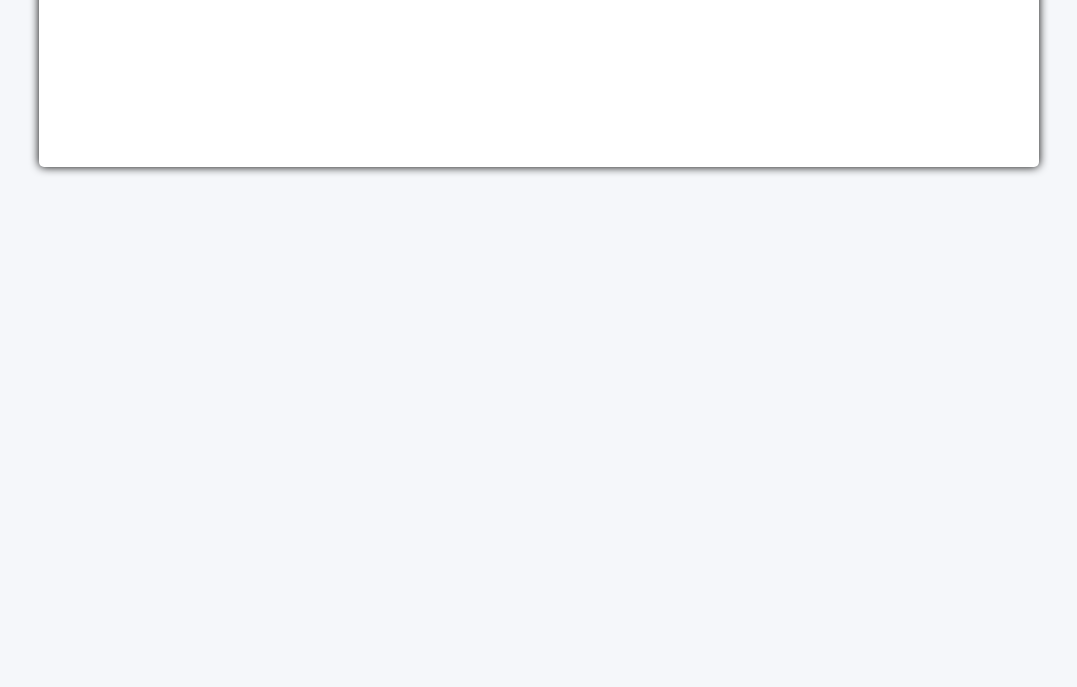
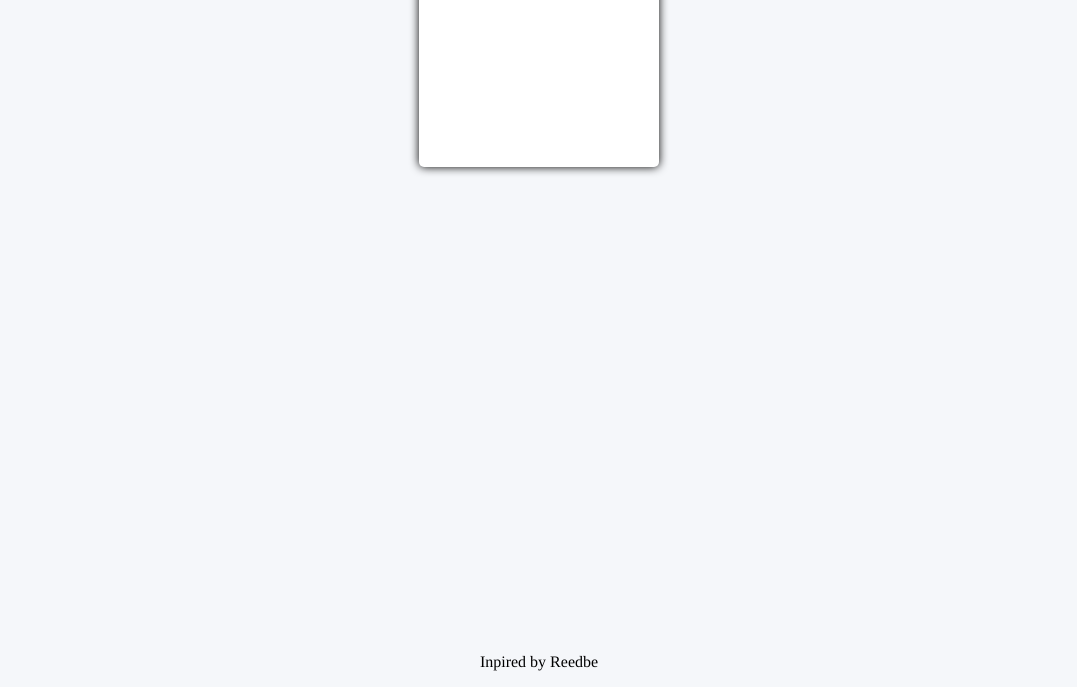
Before and after one commit to hddv/creativeSpace, a plain HTML site: page index.html in a window 1280 px wide. Shown: the part 113-800 px from the top of the page, without its empty margins (101-1178 px from the left). Drawn offline with Linux system fonts and the light colour scheme.

Commit message:
absolute space and add footer

```diff
--- a/index.html
+++ b/index.html
@@ -1,11 +1,13 @@
 <!DOCTYPE html>
 <html lang="en">
+
 <head>
   <meta charset="UTF-8">
   <meta name="viewport" content="width=device-width, initial-scale=1.0">
   <title>Creative Space</title>
   <link rel="stylesheet" href="styles.css">
 </head>
+
 <body>
   <div class="container">
 
@@ -13,7 +15,16 @@
       <h1>hello</h1>
     </div>
 
+
+
+
+
+    <footer>
+      <p>Inpired by <a href="https://www.reed.be/">Reedbe</a></p>
+    </footer>
+
   </div>
 
 </body>
+
 </html>
--- a/styles.css
+++ b/styles.css
@@ -16,6 +16,8 @@ body{
 
 .space{
 
+  position: absolute;
+
   background-color: #FFFFFF;
   min-width: 240px;
   min-height: 240px;
@@ -23,11 +25,23 @@ body{
   max-width: 1000px;
   max-height: 1000px;
 
-  width: 100%;
-  height: 100%;
+  /* width: 100%;
+  height: 100%; */
 
   text-align: center;
 
   border-radius: 5px;
   box-shadow: 0px 0px 10px #000;
 }
+
+footer{
+
+  position: absolute;
+  bottom: 0;
+
+}
+
+footer a{
+  text-decoration: none;
+  color: #000;
+}
```
